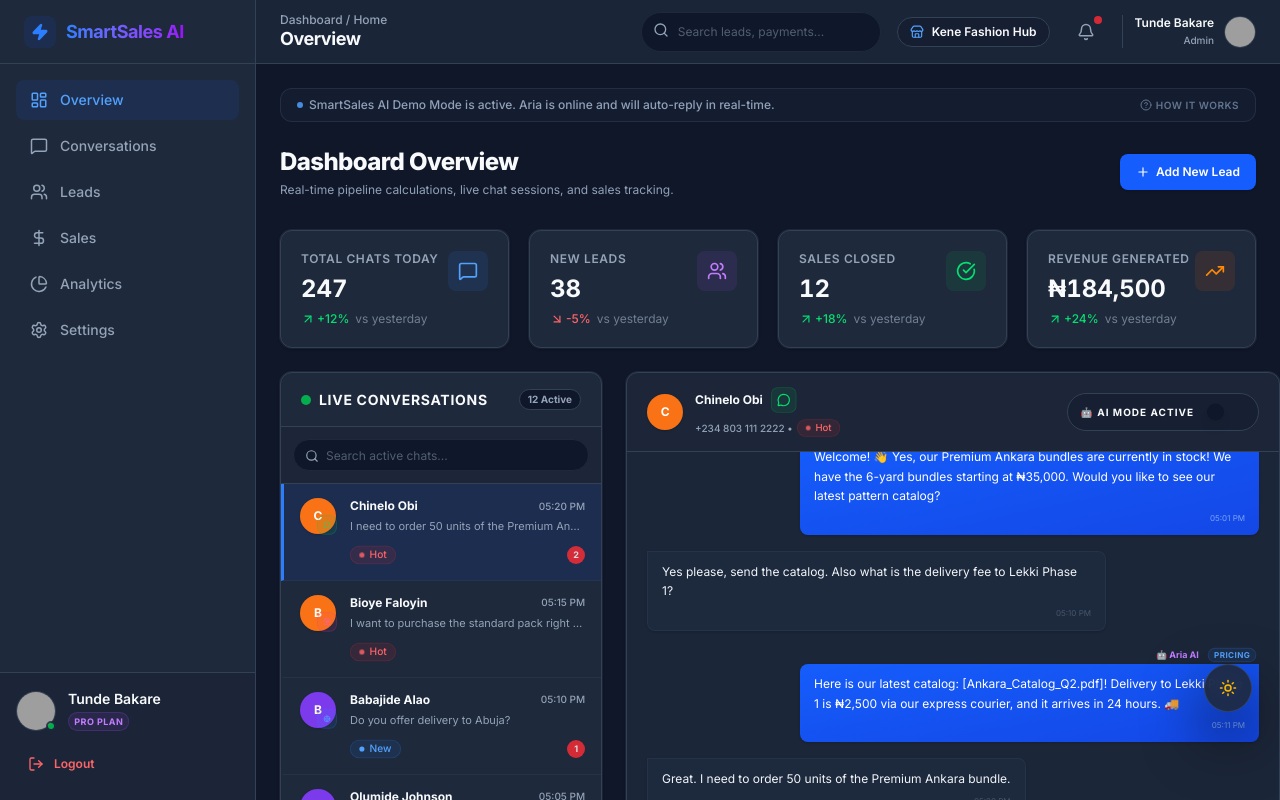
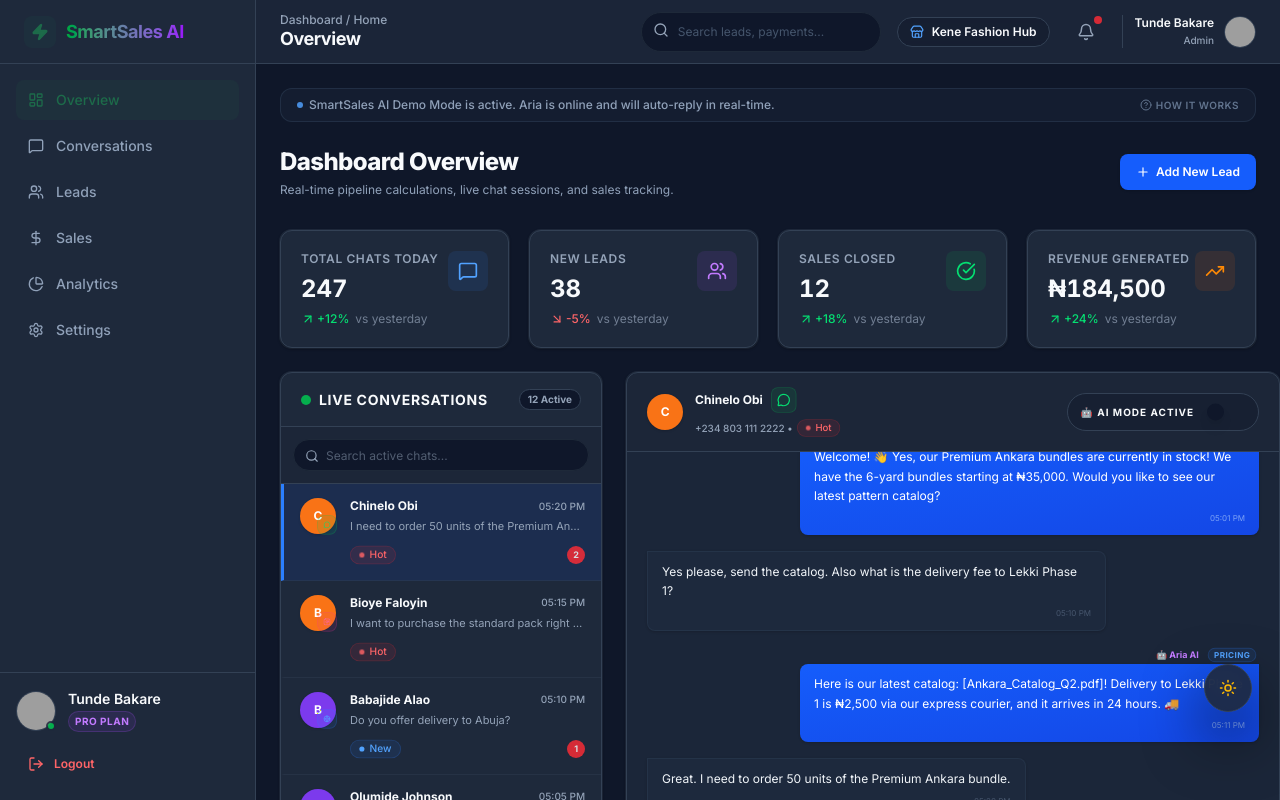
Before and after one commit to adeyemo-taiwo-m/smartsalesAI, a Next.js app: page /dashboard in a window 1280 px wide. Shown: the top 800 px of the page. Built offline with nearby package versions, Linux system fonts and the light colour scheme; grey boxes are pictures that could not be loaded.

Commit message:
style: update sidebar & topbar to v1.1 (green active states, green focus ring)

```diff
--- a/components/layout/sidebar.tsx
+++ b/components/layout/sidebar.tsx
@@ -21,21 +21,17 @@
   const { sidebarOpen, user, logout } = useStore();
 
   const links = [
-    { href: "/dashboard", label: "Overview", icon: LayoutDashboard },
-    {
-      href: "/dashboard/conversations",
-      label: "Conversations",
-      icon: MessageSquare,
-    },
-    { href: "/dashboard/leads", label: "Leads", icon: Users },
-    { href: "/dashboard/sales", label: "Sales", icon: DollarSign },
-    { href: "/dashboard/analytics", label: "Analytics", icon: PieChart },
-    { href: "/dashboard/settings", label: "Settings", icon: Settings },
+    { href: "/dashboard",               label: "Overview",       icon: LayoutDashboard },
+    { href: "/dashboard/conversations", label: "Conversations",  icon: MessageSquare   },
+    { href: "/dashboard/leads",         label: "Leads",          icon: Users           },
+    { href: "/dashboard/sales",         label: "Sales",          icon: DollarSign      },
+    { href: "/dashboard/analytics",     label: "Analytics",      icon: PieChart        },
+    { href: "/dashboard/settings",      label: "Settings",       icon: Settings        },
   ];
 
   return (
     <>
-      {/* Mobile nav bar overlay */}
+      {/* Mobile overlay */}
       <div
         className={cn(
           "fixed inset-0 z-40 bg-black/60 md:hidden backdrop-blur-sm transition-opacity duration-300",
@@ -43,7 +39,7 @@
         )}
       />
 
-      {/* Left Sidebar desktop */}
+      {/* Sidebar — v1.1 §7.6 */}
       <aside
         className={cn(
           "fixed top-0 left-0 z-50 h-screen bg-dark-card border-r border-dark-border flex flex-col justify-between transition-all duration-300 ease-in-out select-none",
@@ -53,46 +49,42 @@
         )}
       >
         <div>
-          {/* Logo Zone */}
+          {/* Logo */}
           <div className="flex h-16 items-center px-6 border-b border-dark-border">
-            <Link
-              href="/dashboard"
-              className="flex items-center gap-2.5 overflow-hidden whitespace-nowrap group"
-            >
-              <div className="w-8 h-8 rounded-lg bg-blue-600/10 flex items-center justify-center text-blue-500 group-hover:scale-110 duration-200 transition-transform">
-                <Zap size={18} className="fill-blue-500" />
+            <Link href="/dashboard" className="flex items-center gap-2.5 overflow-hidden whitespace-nowrap group">
+              <div className="w-8 h-8 rounded-lg bg-brand-green/10 flex items-center justify-center text-brand-green group-hover:scale-110 duration-200 transition-transform shrink-0">
+                <Zap size={18} className="fill-brand-green" />
               </div>
               {sidebarOpen && (
-                <span className="text-lg font-bold bg-gradient-to-r from-blue-500 to-purple-600 bg-clip-text text-transparent tracking-tight">
+                <span className="text-lg font-bold bg-gradient-to-r from-green-600 to-purple-600 bg-clip-text text-transparent tracking-tight">
                   SmartSales AI
                 </span>
               )}
             </Link>
           </div>
 
-          {/* Navigation Links */}
+          {/* Nav links — v1.1 §7.6 */}
           <nav className="p-4 space-y-1.5">
             {links.map((link) => {
               const Icon = link.icon;
               const isActive = pathname === link.href;
-
               return (
                 <Link
                   key={link.href}
                   href={link.href}
                   className={cn(
-                    "flex items-center gap-3 px-3.5 py-2.5 rounded-lg text-sm font-medium transition-all duration-150 relative",
+                    "flex items-center gap-3 px-3 py-2.5 rounded-lg text-sm font-medium transition-all duration-150 relative",
                     isActive
-                      ? "bg-blue-600/10 text-blue-400"
-                      : "text-text-muted hover:text-text-primary hover:bg-dark",
+                      ? "bg-brand-green/10 text-brand-green"
+                      : "text-slate-400 hover:text-slate-50 hover:bg-slate-700/50",
                     !sidebarOpen && "md:justify-center md:px-0"
                   )}
                   title={!sidebarOpen ? link.label : undefined}
                 >
-                  <Icon size={18} className="shrink-0" />
+                  <Icon size={16} className="shrink-0" />
                   {sidebarOpen && <span>{link.label}</span>}
                   {isActive && !sidebarOpen && (
-                    <div className="absolute right-1 w-1 h-6 bg-blue-500 rounded-full" />
+                    <div className="absolute right-1 w-1 h-6 bg-brand-green rounded-full" />
                   )}
                 </Link>
               );
@@ -100,8 +92,8 @@
           </nav>
         </div>
 
-        {/* User Card Zone */}
-        <div className="p-4 border-t border-dark-border space-y-3 bg-dark/20">
+        {/* User card */}
+        <div className="p-4 border-t border-dark-border space-y-3">
           <div className={cn("flex items-center gap-3", !sidebarOpen && "md:justify-center")}>
             <div className="relative shrink-0">
               <img
@@ -111,14 +103,11 @@
               />
               <span className="absolute bottom-0 right-0 w-2.5 h-2.5 bg-green-500 rounded-full border-2 border-dark-card animate-pulse" />
             </div>
-
             {sidebarOpen && (
               <div className="flex-1 min-w-0">
-                <h5 className="text-sm font-semibold text-text-primary truncate">
-                  {user?.name || "Admin Owner"}
-                </h5>
+                <h5 className="text-sm font-semibold text-slate-50 truncate">{user?.name || "Admin Owner"}</h5>
                 <div className="flex items-center gap-1.5 mt-0.5">
-                  <span className="text-[10px] font-bold bg-purple-500/10 text-purple-400 border border-purple-500/20 px-1.5 py-0.5 rounded-full uppercase tracking-wider scale-90 origin-left">
+                  <span className="text-[10px] font-bold bg-purple-500/10 text-purple-400 border border-purple-500/20 px-1.5 py-0.5 rounded-full uppercase tracking-wider">
                     Pro Plan
                   </span>
                 </div>
@@ -140,19 +129,18 @@
         </div>
       </aside>
 
-      {/* Floating Bottom Nav bar strictly on mobile */}
+      {/* Mobile bottom nav — v1.1 §14.3 */}
       <nav className="fixed bottom-0 left-0 right-0 h-16 bg-dark-card/90 backdrop-blur-md border-t border-dark-border flex items-center justify-around md:hidden z-40 px-2 shadow-lg">
         {links.map((link) => {
           const Icon = link.icon;
           const isActive = pathname === link.href;
-
           return (
             <Link
               key={link.href}
               href={link.href}
               className={cn(
-                "flex flex-col items-center gap-1 py-1.5 px-3 rounded-lg text-[10px] font-medium transition-colors",
-                isActive ? "text-blue-400 font-semibold" : "text-text-muted"
+                "flex flex-col items-center gap-0.5 py-1 px-3 rounded-lg text-[10px] font-medium transition-colors",
+                isActive ? "text-brand-green" : "text-slate-500 hover:text-slate-300"
               )}
             >
               <Icon size={18} />
--- a/components/layout/topbar.tsx
+++ b/components/layout/topbar.tsx
@@ -64,7 +64,7 @@
           <Input
             type="search"
             placeholder="Search leads, payments..."
-            className="w-60 pl-9 rounded-full bg-dark border-dark-border text-text-primary placeholder:text-text-muted/50 text-xs py-1"
+            className="w-60 pl-9 rounded-full bg-dark border-slate-700 text-slate-50 placeholder:text-slate-600 text-xs py-1 focus:border-brand-green/60 focus:ring-2 focus:ring-brand-green/15 transition-colors duration-150"
           />
         </div>
 
```
